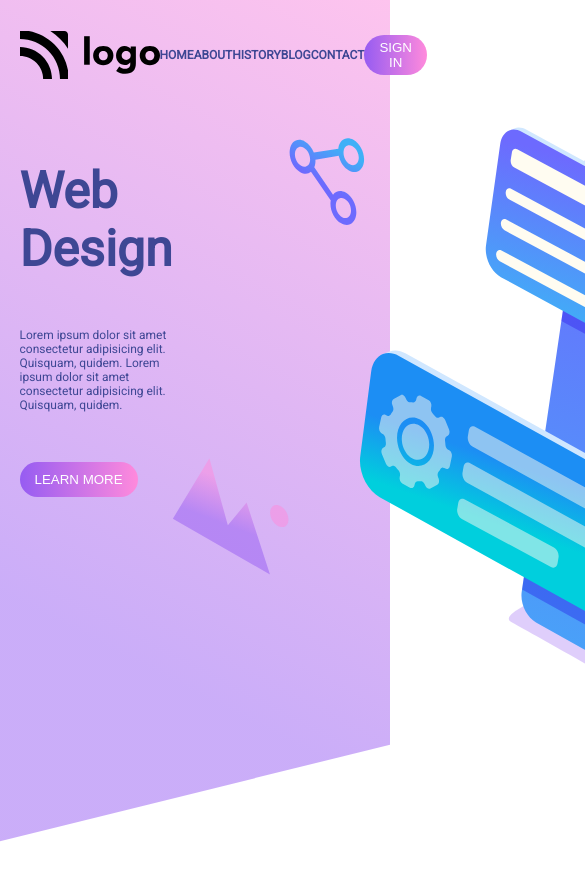
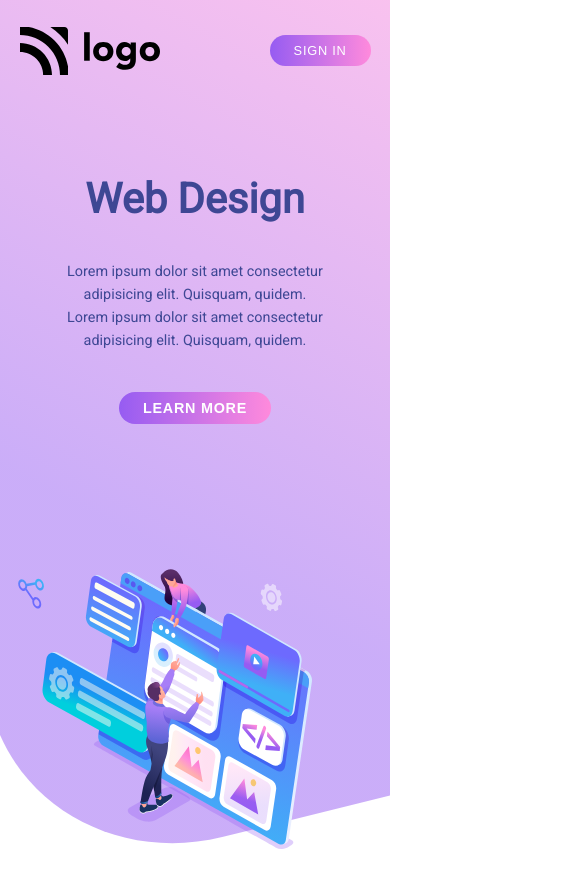
Before and after one commit to sayantan-025/Project-8-Web-Design-Landing-page, a website: page index.html in a window 390 px wide. Shown: the top 888 px of the page, 585 px wide, since content can reach past the window. After the commit the page ends 849 px from the top, so only its background shows below. Drawn offline with Linux system fonts and the light colour scheme.

Commit message:
Responsive Design

```diff
--- a/css/index.css
+++ /dev/null
@@ -1,98 +0,0 @@
-* {
-	margin: 0;
-	padding: 0;
-	box-sizing: border-box;
-}
-
-html {
-	font-size: 62.5%;
-}
-
-body {
-	background-image: url("../images/backcover.svg");
-	background-position: right;
-	background-repeat: no-repeat;
-	background-size: auto;
-	height: 95vh;
-	font-family: "Roboto", sans-serif;
-}
-
-.main-div {
-	display: flex;
-	flex-direction: column;
-
-	max-width: 120rem;
-	width: 90%;
-	margin: 0 auto;
-}
-
-.main-div nav {
-	display: flex;
-	justify-content: space-between;
-	align-items: center;
-	margin: 3rem 0;
-}
-
-.nav-items {
-	list-style-type: none;
-	flex: 0 0 40%;
-
-	display: flex;
-	justify-content: space-around;
-	align-items: center;
-}
-
-.nav-item {
-	display: inline-block;
-	font-size: 1.2rem;
-	color: #3e4794;
-}
-
-.signin-btn {
-	color: #fff;
-	border: none;
-	padding: 0.5rem 1.5rem;
-	border-radius: 2rem;
-	background-image: linear-gradient(to right, #965cf2, #ff8adc);
-}
-
-.intro-section {
-	display: flex;
-}
-
-.left-section {
-	display: flex;
-	flex-direction: column;
-	justify-content: center;
-	align-items: flex-start;
-	height: 45vh;
-	flex: 0 0 30%;
-	margin: 3rem 0;
-}
-
-.left-section h1 {
-	font-size: 5rem;
-	color: #3e4794;
-	margin-bottom: 5rem;
-}
-
-.left-section h4 {
-	color: #3e4794;
-	margin-bottom: 5rem;
-	font-size: 1.2rem;
-	font-weight: lighter;
-}
-
-.learn-more-btn {
-	display: flex;
-	align-self: flex-start;
-	color: #fff;
-	border: none;
-	padding: 1rem 1.5rem;
-	border-radius: 2rem;
-	background-image: linear-gradient(to right, #965cf2, #ff8adc);
-}
-
-.imgs-div {
-	display: flex;
-}
--- /dev/null
+++ b/css/queries.css
@@ -0,0 +1,112 @@
+/* rem and em do NOT depend on html font-size in media queries! Instead, 1rem = 1em = 16px */
+
+/**************************/
+/* BELOW 1344px (Smaller desktops) */
+/**************************/
+
+@media (max-width: 84em) {
+}
+
+/**************************/
+/* BELOW 1200px (Landscape Tablets) */
+/**************************/
+
+@media (max-width: 75em) {
+	html {
+		/* 9px / 16px  */
+		font-size: 56.25%;
+	}
+
+	.imgs-div img:last-child {
+		height: 62rem;
+
+		position: absolute;
+		right: 60px;
+		top: 125px;
+	}
+}
+
+/**************************/
+/* BELOW 944px (Tablets) */
+/**************************/
+
+@media (max-width: 59em) {
+	html {
+		/* 8px / 16px = 0.5 = 50% */
+		font-size: 50%;
+	}
+
+	body {
+		background-size: cover;
+		background-position: top;
+	}
+
+	.imgs-div img:last-child {
+		height: 50rem;
+
+		position: absolute;
+		right: 30px;
+		top: 145px;
+	}
+
+	.left-section h1 {
+		font-size: 4.4rem;
+	}
+}
+
+/**************************/
+/* BELOW 704px (Smaller tablets) */
+/**************************/
+
+@media (max-width: 44em) {
+	.nav-items {
+		display: none;
+	}
+
+	.imgs-div img:last-child {
+		position: relative;
+	}
+
+	.left-section {
+		width: 100%;
+		display: flex;
+		flex-direction: column;
+		align-items: center;
+	}
+
+	.left-section h1 {
+		font-size: 5.2rem;
+	}
+
+	.left-section h4 {
+		width: 75%;
+		text-align: center;
+		font-size: 1.8rem;
+	}
+
+	.intro-section {
+		display: flex;
+		flex-direction: column;
+		align-items: center;
+	}
+}
+
+/**************************/
+/* BELOW 544px (Phones) */
+/**************************/
+
+@media (max-width: 34em) {
+	body {
+		background-position: center;
+	}
+
+	.imgs-div img:last-child {
+		height: 35rem;
+	}
+}
+/*
+  - Font sizes (px)
+  10 / 12 / 14 / 16 / 18 / 20 / 24 / 30 / 36 / 44 / 52 / 62 / 74 / 86 / 98
+  - Spacing system (px)
+  2 / 4 / 8 / 12 / 16 / 24 / 32 / 48 / 64 / 80 / 96 / 128
+  */
--- /dev/null
+++ b/css/style.css
@@ -0,0 +1,204 @@
+/*
+--- 01 TYPOGRAPHY SYSTEM
+
+- Font sizes (px)
+10 / 12 / 14 / 16 / 18 / 20 / 24 / 30 / 36 / 44 / 52 / 62 / 74 / 86 / 98
+
+- Font weights
+Default: 400
+Medium: 500
+Semi-bold: 600
+Bold: 700
+Extra Bold: 800
+
+
+- Line heights
+Default: 1
+Small: 1.05
+Medium: 1.2
+Paragraph default: 1.6
+
+- Letter spacing
+-0.5px
+0.75px
+
+--- 02 COLORS
+
+- Primary:
+
+#3e4794
+#965cf2
+linear-gradient(to right, #965cf2, #ff8adc);
+}
+
+- Tints:
+
+
+- Shades:
+
+
+- Accents:
+- Greys
+
+
+--- 05 SHADOWS
+
+0 2.4rem 4.8rem rgba(0, 0, 0, 0.075);
+
+--- 06 BORDER-RADIUS
+
+Default: 9px
+Medium: 11px
+high: 20px
+
+--- 07 WHITESPACE
+
+- Spacing system (px)
+2 / 4 / 8 / 12 / 16 / 24 / 32 / 48 / 64 / 80 / 96 / 128
+*/
+
+* {
+	margin: 0;
+	padding: 0;
+	box-sizing: border-box;
+}
+
+html {
+	font-size: 62.5%;
+}
+
+body {
+	font-family: "Roboto", sans-serif;
+	line-height: 1;
+
+	background-image: url("../images/backcover.svg");
+	background-position: right;
+	background-repeat: no-repeat;
+	position: relative;
+}
+
+/* Main  */
+
+.main-div {
+	display: flex;
+	flex-direction: column;
+
+	height: 100vh;
+	max-width: 130rem;
+	width: 90%;
+	margin: 0 auto;
+}
+
+/* navbar */
+
+.main-div nav {
+	display: flex;
+	justify-content: space-between;
+	align-items: center;
+	padding: 3.2rem 0;
+}
+
+.nav-items {
+	list-style-type: none;
+
+	display: flex;
+	justify-content: space-around;
+	align-items: center;
+	gap: 3.2rem;
+}
+
+.nav-item {
+	display: inline-block;
+	font-size: 1.6rem;
+	color: #3e4794;
+	font-weight: 600;
+	letter-spacing: 0.75px;
+}
+
+.nav-item:hover {
+	color: #965cf2;
+}
+
+.signin-btn {
+	font-size: 1.6rem;
+	letter-spacing: 0.75px;
+	color: #fff;
+	border: none;
+	padding: 1rem 3rem;
+	border-radius: 20px;
+	background-image: linear-gradient(to right, #965cf2, #ff8adc);
+}
+
+.signin-btn:hover {
+	background-image: linear-gradient(to left, #965cf2, #ff8adc);
+}
+
+/* intro section  */
+
+.intro-section {
+	display: flex;
+}
+
+/* left section  */
+
+.left-section {
+	display: flex;
+	flex-direction: column;
+	align-items: flex-start;
+	margin-top: 9.6rem;
+}
+
+.left-section h1 {
+	font-size: 6.2rem;
+	color: #3e4794;
+	margin-bottom: 5rem;
+	font-weight: 700;
+}
+
+.left-section h4 {
+	color: #3e4794;
+	margin-bottom: 5rem;
+	font-size: 1.8rem;
+	font-weight: lighter;
+	line-height: 1.6;
+	width: 30%;
+}
+
+.learn-more-btn {
+	font-size: 1.8rem;
+	letter-spacing: 0.75px;
+	font-weight: 600;
+	color: #fff;
+	border: none;
+	padding: 1rem 3rem;
+	border-radius: 20px;
+	background-image: linear-gradient(to right, #965cf2, #ff8adc);
+}
+
+.learn-more-btn:hover {
+	background-image: linear-gradient(to left, #965cf2, #ff8adc);
+}
+
+.imgs-div {
+	z-index: -1;
+}
+
+.imgs-div img:last-child {
+	position: absolute;
+	right: 65px;
+	top: 95px;
+
+	height: 76rem;
+}
+
+.vector-img {
+	position: absolute;
+	right: 823px;
+	top: 523px;
+}
+
+.vector-dot {
+	position: absolute;
+	right: 846px;
+	top: 527px;
+}
--- a/index.html
+++ b/index.html
@@ -4,7 +4,8 @@
 		<meta charset="UTF-8" />
 		<meta http-equiv="X-UA-Compatible" content="IE=edge" />
 		<meta name="viewport" content="width=device-width, initial-scale=1.0" />
-		<link rel="stylesheet" href="css/index.css" />
+		<link rel="stylesheet" href="css/style.css" />
+		<link rel="stylesheet" href="css/queries.css" />
 		<link rel="preconnect" href="https://fonts.googleapis.com" />
 		<link rel="preconnect" href="https://fonts.gstatic.com" crossorigin />
 		<link
```
Also changed, not shown: test.html (deleted, +0 -12 lines).
